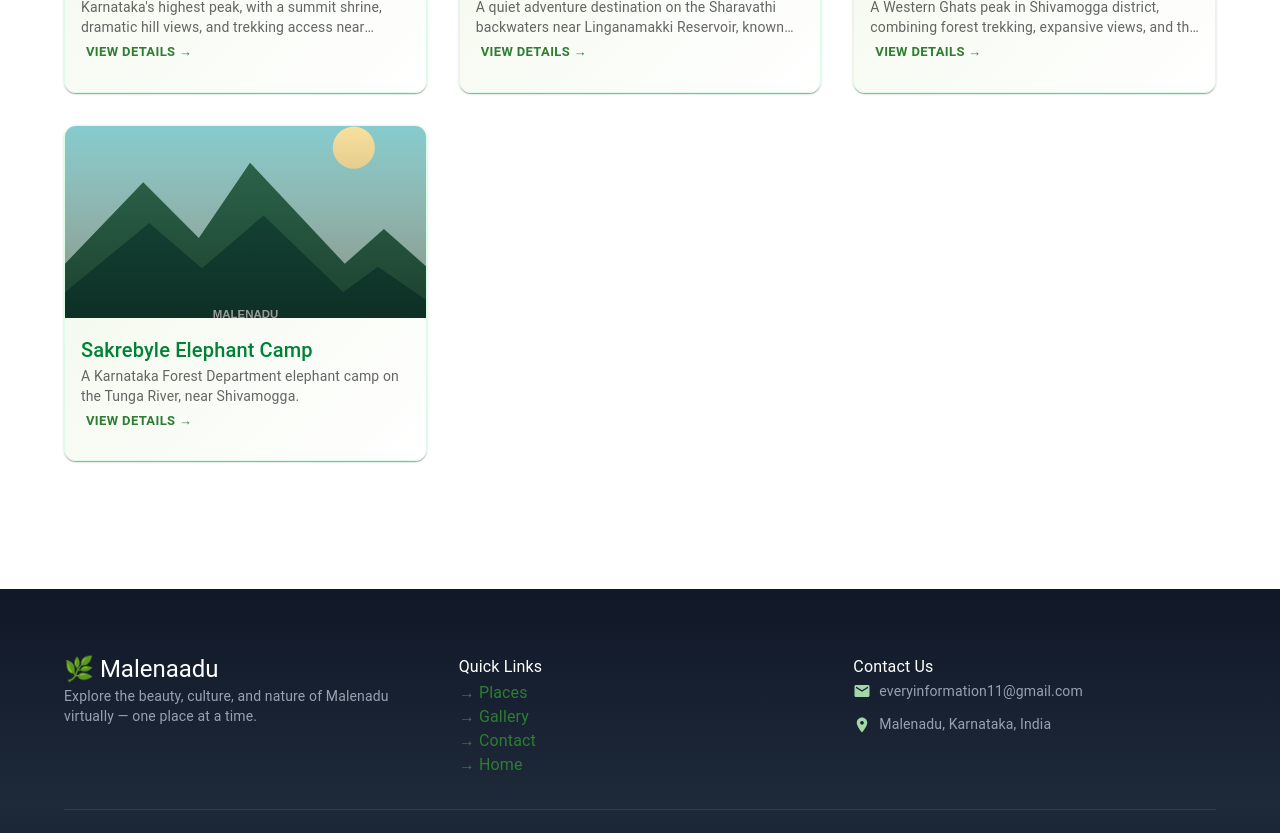
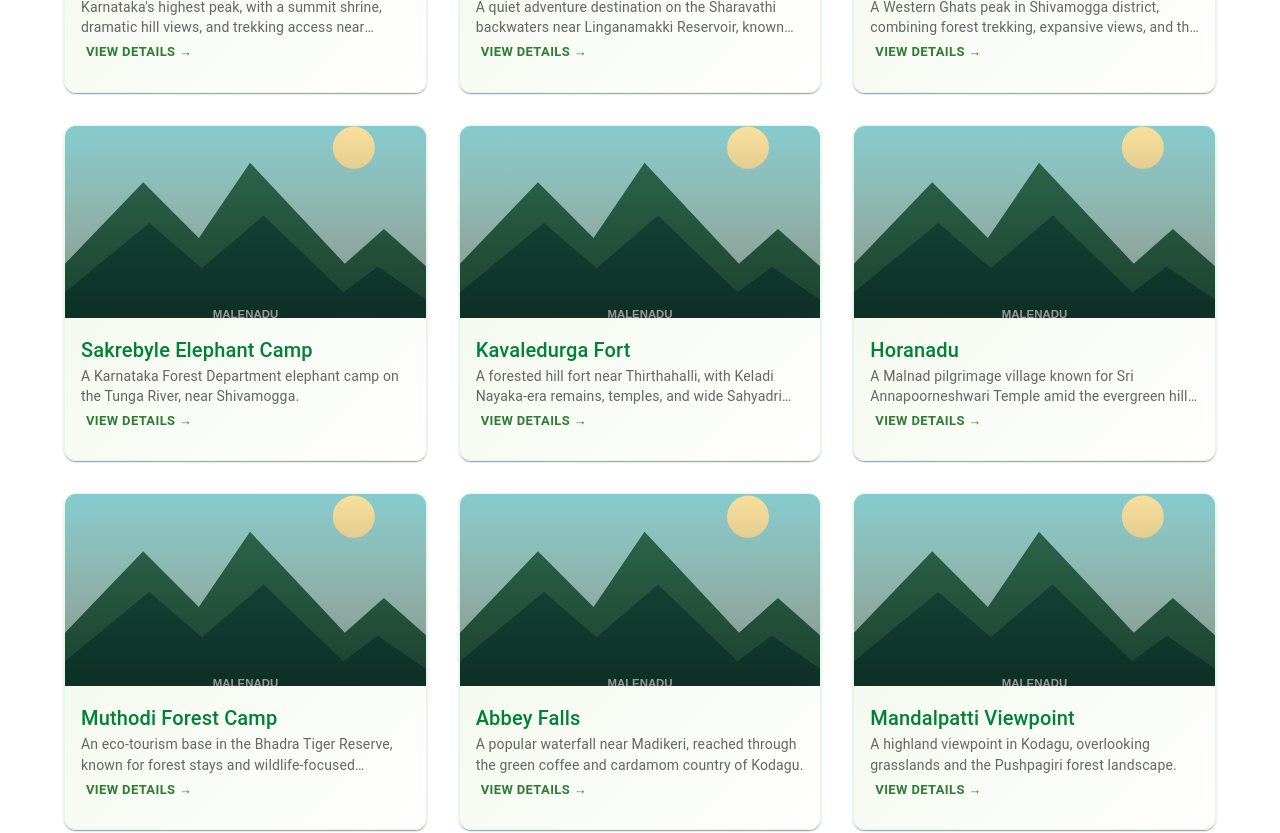
Before and after one commit to Darshancsagar/virtualnaadu, a Next.js app: page /places in a window 1280 px wide. Shown: the part 2440-3273 px from the top of the page. Built offline with nearby package versions, Linux system fonts and the light colour scheme; no server answers.

Commit message:
updated hero image

```diff
--- a/src/components/HomePage.tsx
+++ b/src/components/HomePage.tsx
@@ -77,8 +77,7 @@ export default function HomePage() {
         transition={{ duration: 1 }}
         className="relative h-[90vh] flex items-center justify-center text-center bg-cover bg-center overflow-hidden"
         style={{
-          backgroundImage:
-            "url('https://images.unsplash.com/photo-1530973954043-dc7f4d22117c?q=80&w=1173&auto=format&fit=crop&ixlib=rb-4.1.0&ixid=M3wxMjA3fDB8MHxwaG90by1wYWdlfHx8fGVufDB8fHx8fA%3D%3D')",
+          backgroundImage: "url('/imageForProject/malenaadu-hero.png')",
         }}
       >
         {/* Animated Overlay */}
--- a/src/data/topPlacesToVisit.js
+++ b/src/data/topPlacesToVisit.js
@@ -452,5 +452,100 @@ longitude: 75.6647,
       entryFee: "Timings, visitor activities, and fees can change; confirm with the Forest Department or official tourism listing.",
       activities: "Wildlife observation, nature photography, and learning about elephant care"
     }
+  },
+  {
+    name: "Kavaledurga Fort",
+    description: "A forested hill fort near Thirthahalli, with Keladi Nayaka-era remains, temples, and wide Sahyadri views.",
+    tags: ["history", "trekking", "architecture", "nature"],
+    category: "heritage",
+    searchKeywords: ["kavaledurga", "bhuvanagiri", "keladi", "thirthahalli", "fort"],
+    latitude: 13.7188,
+    longitude: 75.1220,
+    detail: {
+      location: "Near Thirthahalli, Shivamogga District, Karnataka",
+      bestTimeToVisit: "October to February; avoid wet trails during heavy rain.",
+      howToReach: "Reach the fort area by road from Thirthahalli. The summit requires a trek; carry water and start early.",
+      highlights: ["Hilltop fortification and heritage structures", "Temple and palace remains", "Forest and Western Ghats viewpoints"],
+      attractions: "Kavaledurga Fort, nearby Agumbe, Kundadri Hill, and Kuppalli.",
+      accommodation: "Stay options are available in Thirthahalli and nearby homestays.",
+      entryFee: "Confirm current entry hours, access rules, and charges before travel.",
+      activities: "Heritage walk, hiking, photography, and scenic viewpoints"
+    }
+  },
+  {
+    name: "Horanadu",
+    description: "A Malnad pilgrimage village known for Sri Annapoorneshwari Temple amid the evergreen hills near Kalasa.",
+    tags: ["temples", "spiritual", "nature", "culture"],
+    category: "temple",
+    searchKeywords: ["annapoorna", "kalasa", "bhadra", "pilgrimage", "malnad"],
+    latitude: 13.2705,
+    longitude: 75.3414,
+    detail: {
+      location: "Chikkamagaluru District, Karnataka",
+      bestTimeToVisit: "October to February for pleasant travel; expect rain during monsoon.",
+      howToReach: "Horanadu is about 10 km from Kalasa. Road travel is the usual approach; verify public-transport timings before travel.",
+      highlights: ["Sri Annapoorneshwari Temple", "Bhadra River setting", "Evergreen Malnad landscape"],
+      attractions: "Annapoorneshwari Temple, Kalasa, Kudremukh region, and nearby hill roads.",
+      accommodation: "Temple and local stay options may be available; confirm directly before travel.",
+      entryFee: "Confirm temple visiting arrangements and any current requirements before travel.",
+      activities: "Temple visit, local culture, and scenic drives"
+    }
+  },
+  {
+    name: "Muthodi Forest Camp",
+    description: "An eco-tourism base in the Bhadra Tiger Reserve, known for forest stays and wildlife-focused experiences.",
+    tags: ["wildlife", "nature", "forest", "adventure"],
+    category: "wildlife",
+    searchKeywords: ["bhadra", "tiger reserve", "safari", "forest camp", "chikkamagaluru"],
+    latitude: 13.4356,
+    longitude: 75.6425,
+    detail: {
+      location: "Bhadra Tiger Reserve, Chikkamagaluru District, Karnataka",
+      bestTimeToVisit: "October to May; check seasonal closure and safari availability before booking.",
+      howToReach: "Muthodi is about 32 km from Chikkamagaluru. Arrange access and accommodation through official or registered operators.",
+      highlights: ["Bhadra Tiger Reserve landscape", "Forest Department nature camp", "Wildlife and birdwatching opportunities"],
+      attractions: "Muthodi camp, Bhadra Wildlife Sanctuary, and Chikkamagaluru coffee country.",
+      accommodation: "Forest camp accommodation is subject to availability and advance booking.",
+      entryFee: "Safari, entry, and accommodation rules change; confirm through the official operator before travel.",
+      activities: "Permitted safari experiences, birdwatching, and guided nature observation"
+    }
+  },
+  {
+    name: "Abbey Falls",
+    description: "A popular waterfall near Madikeri, reached through the green coffee and cardamom country of Kodagu.",
+    tags: ["waterfalls", "nature", "coffee", "photography"],
+    category: "waterfall",
+    searchKeywords: ["abbi falls", "madikeri", "coorg", "coffee estate", "kodagu"],
+    latitude: 12.3824,
+    longitude: 75.7586,
+    detail: {
+      location: "Near Madikeri, Kodagu District, Karnataka",
+      bestTimeToVisit: "Post-monsoon for strong flow; use caution during heavy rain.",
+      howToReach: "Abbey Falls is about 9 km from Madikeri and is reached by road followed by the public visitor path.",
+      highlights: ["Waterfall amid coffee and cardamom estates", "Forest greenery", "Close proximity to Madikeri"],
+      attractions: "Abbey Falls, Madikeri town, Raja's Seat, and nearby coffee estates.",
+      accommodation: "Madikeri offers a broad range of hotels and homestays.",
+      entryFee: "Confirm current entry, parking, and opening arrangements before travel.",
+      activities: "Waterfall viewing, photography, and coffee-country sightseeing"
+    }
+  },
+  {
+    name: "Mandalpatti Viewpoint",
+    description: "A highland viewpoint in Kodagu, overlooking grasslands and the Pushpagiri forest landscape.",
+    tags: ["viewpoint", "mountains", "nature", "adventure"],
+    category: "viewpoint",
+    searchKeywords: ["mandalpatti", "pushpagiri", "madikeri", "jeep", "viewpoint"],
+    latitude: 12.4580,
+    longitude: 75.7310,
+    detail: {
+      location: "Kodagu District, Karnataka",
+      bestTimeToVisit: "October to February for visibility; weather and road access can change quickly.",
+      howToReach: "Access is commonly from the Madikeri side. Confirm the approved vehicle route and conditions before departure.",
+      highlights: ["Grassland and valley views", "Views towards Pushpagiri forests", "Popular highland photography point"],
+      attractions: "Mandalpatti, Madikeri, Abbey Falls, and Kodagu coffee country.",
+      accommodation: "Stay in Madikeri or nearby Kodagu homestays.",
+      entryFee: "Vehicle access, permits, and charges can change; confirm locally before travel.",
+      activities: "Scenic drives where permitted, viewpoints, and photography"
+    }
   }
 ];
```
Also changed, not shown: 1 other file (tests, documents, lock files or other folders).
